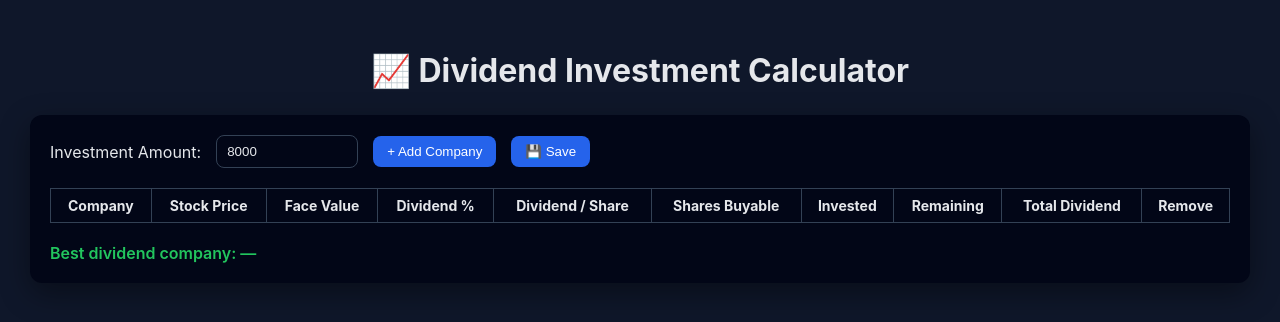
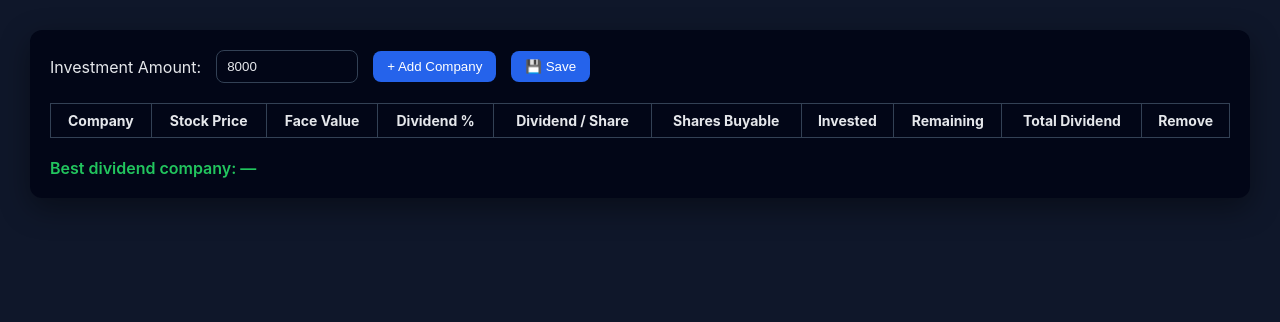
Before and after one commit to sohampatil4101/DividendCalculator, a plain HTML site: page index.html in a window 1280 px wide. Drawn offline with Linux system fonts and the light colour scheme.

Commit message:
Update index.html

```diff
--- a/index.html
+++ b/index.html
@@ -97,9 +97,6 @@
 </style>
 </head>
 <body>
-
-<h1>📈 Dividend Investment Calculator</h1>
-
 <div class="card">
 
     <div class="top-input">
```
